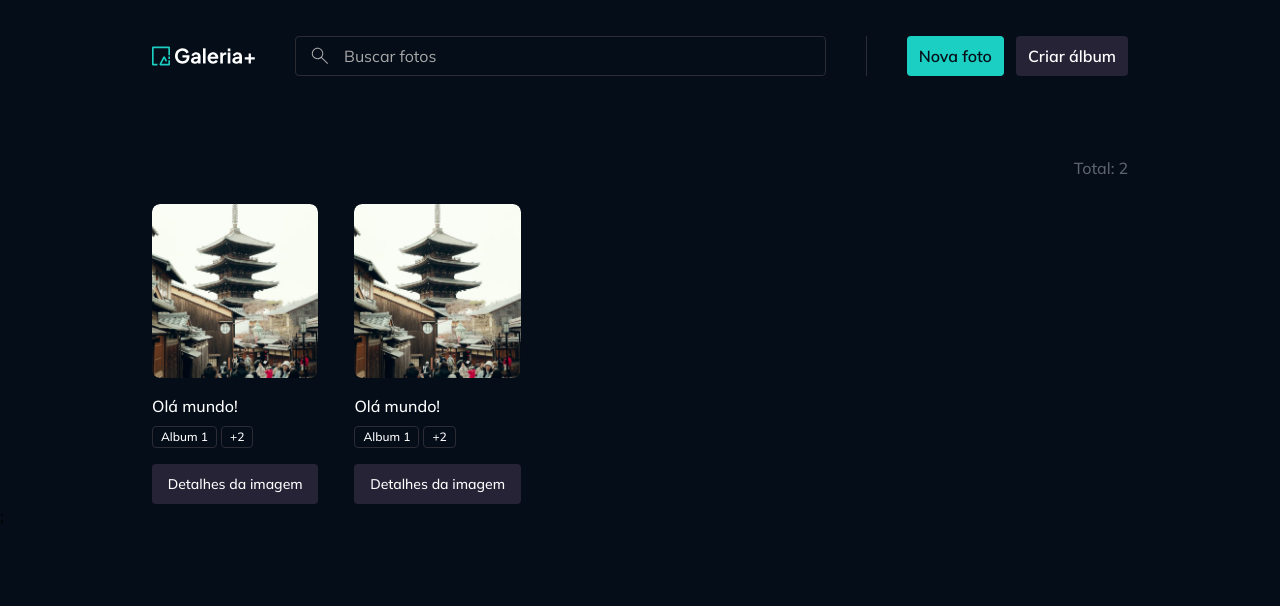
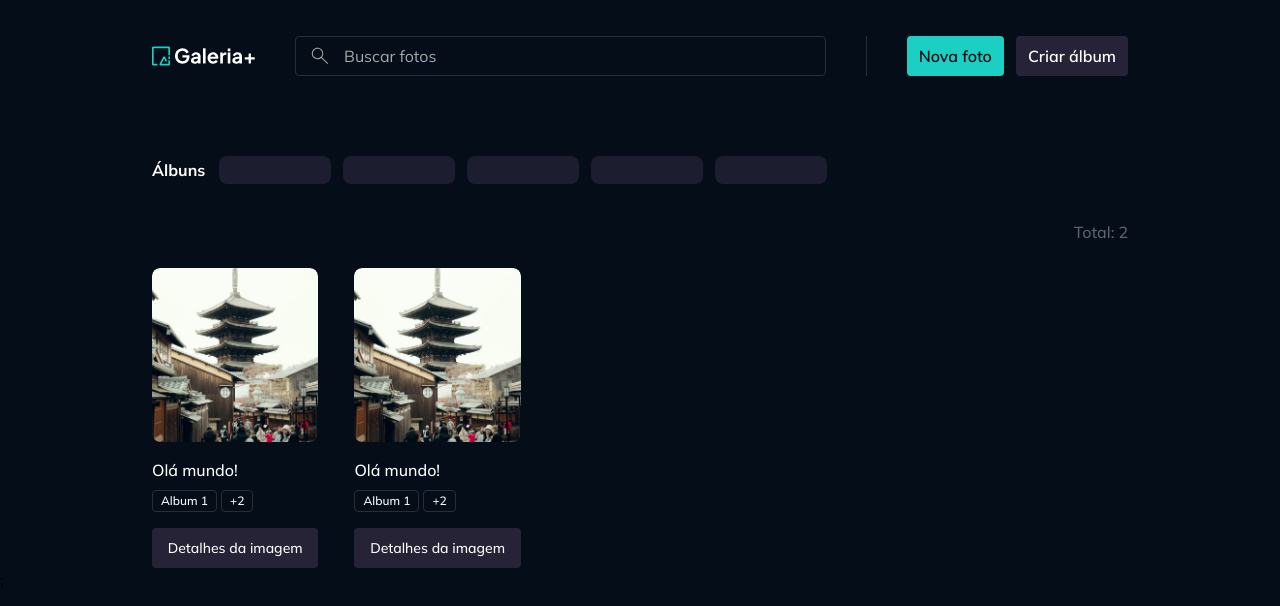
Before and after one commit to RaFaSMK/gallery, a React (Vite) app: page / in a window 1280 px wide. Shown: the top 606 px of the page. Built offline with nearby package versions, Linux system fonts and the light colour scheme.

Commit message:
07. Mock do filtro por álbuns

```diff
--- /dev/null
+++ b/src/contexts/albums/components/albums-filter.tsx
@@ -0,0 +1,52 @@
+import Button from "../../../components/button";
+import Skeleton from "../../../components/skeleton";
+import Text from "../../../components/text";
+import type { Album } from "../models/album";
+import cx from "classnames";
+
+interface AlbumsFilterProps extends React.ComponentProps<"div"> {
+  albums: Album[];
+  loading?: boolean;
+}
+
+export default function AlbumsFilter({
+  albums,
+  loading,
+  className,
+  ...props
+}: AlbumsFilterProps) {
+  return (
+    <div
+      className={cx("flex items-center gap-3.5 overflow-x-auto", className)}
+      {...props}
+    >
+      <Text variant="heading-small">Álbuns</Text>
+      <div className="flex gap-3">
+        {!loading ? (
+          <>
+            <Button variant="primary" size="sm" className="cursor-pointer">
+              Todos
+            </Button>
+            {albums.map((album) => (
+              <Button
+                key={album.id}
+                variant="ghost"
+                size="sm"
+                className="cursor-pointer"
+              >
+                {album.title}
+              </Button>
+            ))}
+          </>
+        ) : (
+          Array.from({ length: 5 }).map((_, index) => (
+            <Skeleton
+              className="w-28 h-7"
+              key={`album-button-loading-${index}`}
+            />
+          ))
+        )}
+      </div>
+    </div>
+  );
+}
--- a/src/pages/page-home.tsx
+++ b/src/pages/page-home.tsx
@@ -1,10 +1,20 @@
 import Container from "../components/container";
+import AlbumsFilter from "../contexts/albums/components/albums-filter";
 import PhotosList from "../contexts/photos/components/photos-list";
 
 export default function PageHome() {
   return (
     <>
       <Container>
+        <AlbumsFilter
+          albums={[
+            { id: "321", title: "Album 1" },
+            { id: "123", title: "Album 2" },
+            { id: "234", title: "Album 3" },
+          ]}
+          loading
+          className="mb-9"
+        />
         <PhotosList
           photos={[
             {
```
